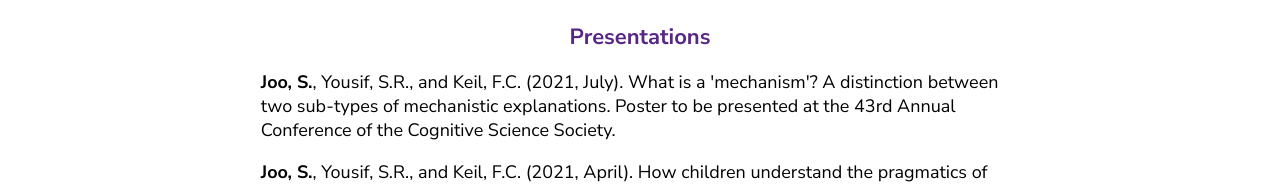
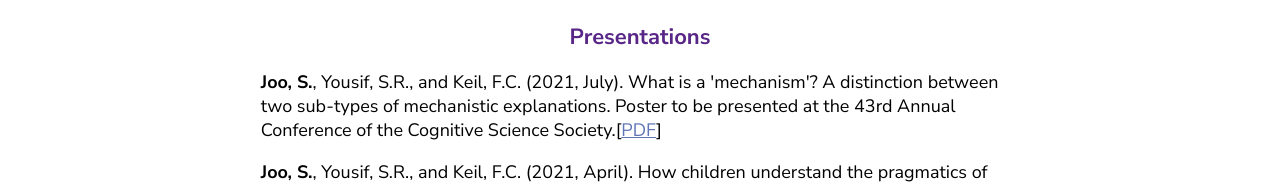
Before and after one commit to sehrangjoo/sehrangjoo.github.io, a plain HTML site: page research.html in a window 1280 px wide. Shown: the part 696-883 px from the top of the page. Drawn offline with Linux system fonts and the light colour scheme.

Commit message:
cogsci link

```diff
--- a/research.html
+++ b/research.html
@@ -34,7 +34,7 @@
     <div id="research">
       <h1 style="font-size:22px; color:#582687" align="center">Presentations </h1>
 
-      <p> <b>Joo, S.</b>, Yousif, S.R., and Keil, F.C. (2021, July). What is a 'mechanism'? A distinction between two sub-types of mechanistic explanations. Poster to be presented at the 43rd Annual Conference of the Cognitive Science Society.
+      <p> <b>Joo, S.</b>, Yousif, S.R., and Keil, F.C. (2021, July). What is a 'mechanism'? A distinction between two sub-types of mechanistic explanations. Poster to be presented at the 43rd Annual Conference of the Cognitive Science Society.[<a href="JooEtAl_CogSci2021.pdf">PDF</a>]</p>
       <p> <b>Joo, S.</b>, Yousif, S.R., and Keil, F.C. (2021, April). How children understand the pragmatics of ‘why’ questions. Flashtalk presented at the biennial meeting of the Society for Research in Child Development. [Thanks to virtual conferencing, you can view the presentation <a href= "SRCD2021_JooEtAl.mp4">here</a> or (with captions) <a href= "SRCD2021_JooEtAl_captioned.mp4">here</a>!]</p>
       <p> <b>Joo, S.</b>, Yousif, S.R., and Keil, F.C. (2020, July). Implicit questions shape information preferences. Poster presented at the 42nd Annual Conference of the Cognitive Science Society. [<a href= "CogSci2020_JooEtAl.pdf">Poster</a>] [Thanks to virtual conferencing, you can view the presentation <a href= "CogSci2020_JooEtAl.mp4">here</a>!]</p>
       <p> <b>Joo, S.</b>, Yousif, S.R., and Keil, F.C. (2020, June - Postponed due to COVID-19). Why questions are ambiguous: How implicit questions shape information preferences. Talk to be presented at the annual meeting of the Society for Philosophy and Psychology. </p>
```
